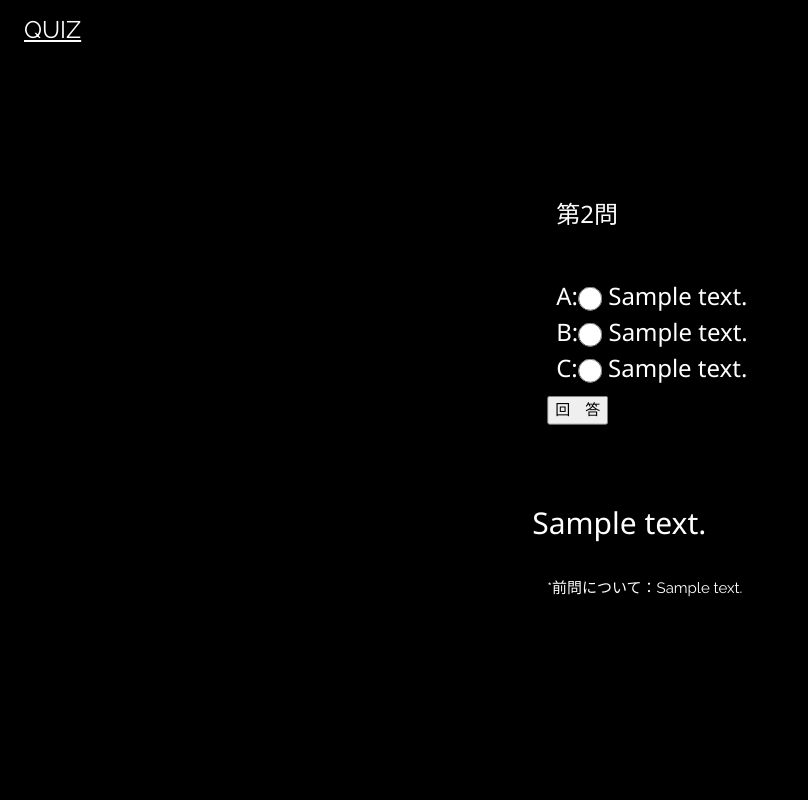
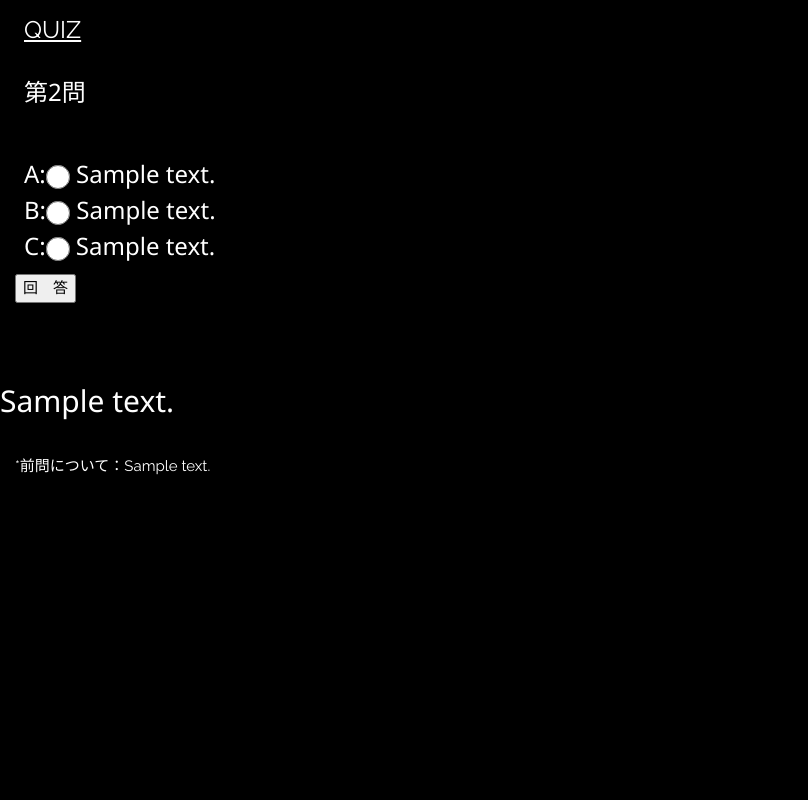
Before and after one commit to isamimasi/quiz, a Flask app: template templates/HTML02_testPage.html in a window 1280 px wide. Shown: the whole page, without its empty margins (0-808 px from the left). Run offline with Flask 2, Linux system fonts and the light colour scheme; the template is opened without the code that fills it: most values are stand-ins (such as "Sample title", 1, 10 or a date in 2020).

Commit message:
Update HTML02_testPage.html

```diff
--- a/templates/HTML02_testPage.html
+++ b/templates/HTML02_testPage.html
@@ -1,8 +1,7 @@
 {% extends "layout.html" %}
 {% block content %}
 
-  <div class="w3-display-middle">
-	  <div class="w3-display-container">
+<div class="w3-padding-64">
 <h3>　第{{Dict["page"]+1}}問<br>
 	　{{Dict["q"]}}</h3>
 							<form action="./trGet" method="get">
@@ -27,7 +26,7 @@
 
 
 									</form>
-								</div></div></div>
+								</div>
 
 
 
```
